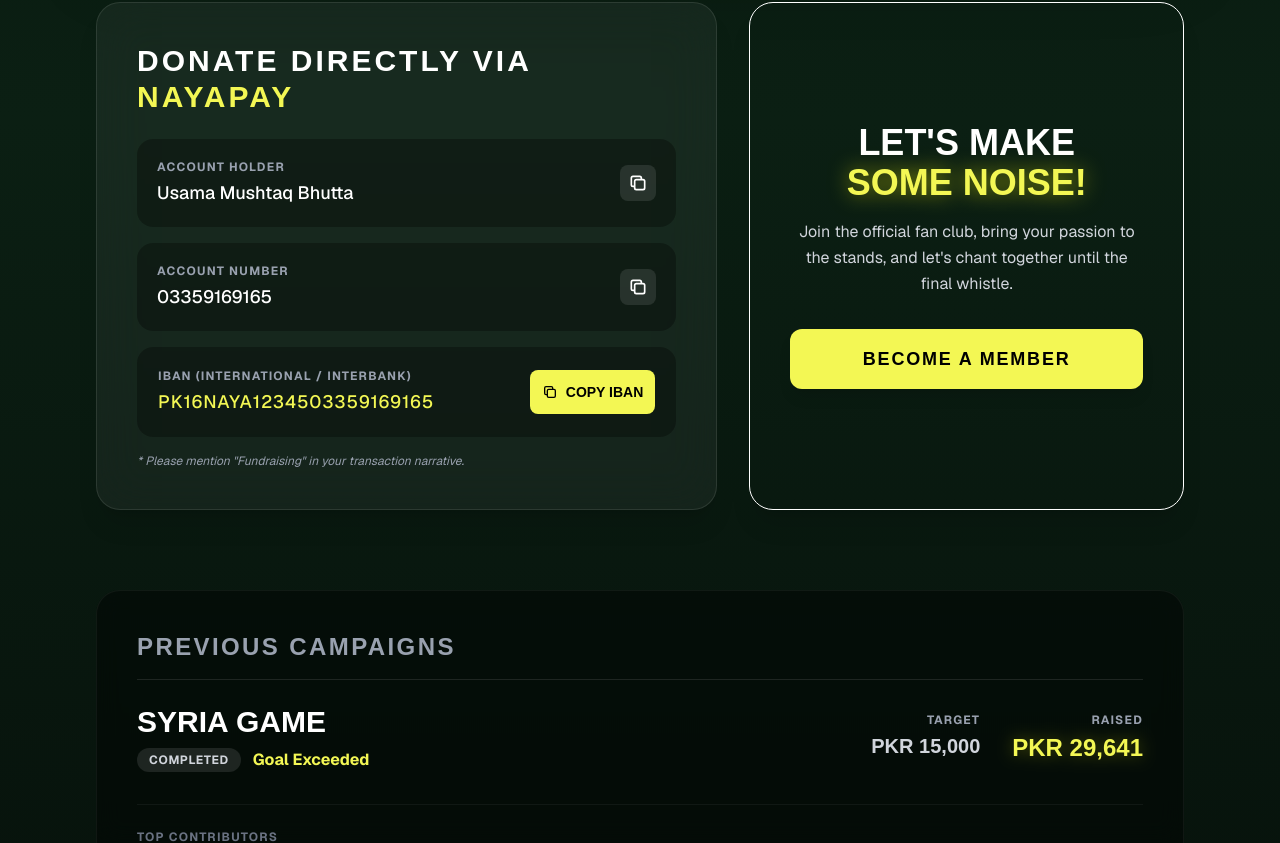
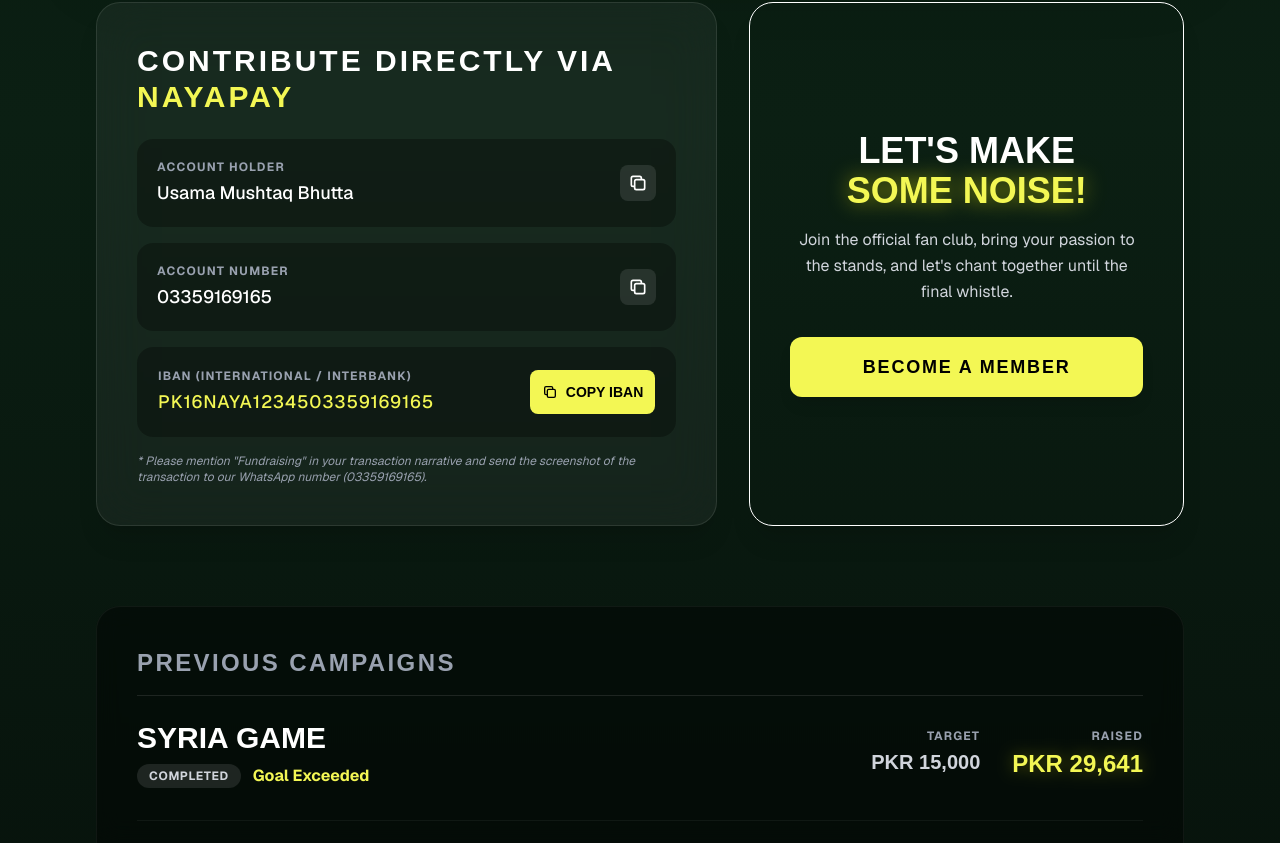
Before and after one commit to IamTalha-Sajid/ultra-shaheens, a Next.js app: page /fundraising in a window 1280 px wide. Shown: the part 1407-2250 px from the top of the page. Built offline with nearby package versions, Linux system fonts and the light colour scheme.

Commit message:
Changed the post-transaction message and asked contributors to send the screeenshot of payment to us via WhatsApp. Also, donation/donate has been changed to contribution/contribute at all places.

```diff
--- a/src/app/fundraising/page.tsx
+++ b/src/app/fundraising/page.tsx
@@ -180,11 +180,11 @@
           </div>
         </div>
 
-        {/* BANK DETAILS / HOW TO DONATE GLASS CARD */}
+        {/* BANK DETAILS / HOW TO CONTRIBUTE GLASS CARD */}
         <div className="grid grid-cols-1 lg:grid-cols-12 gap-8 mb-20 relative z-10">
           <div className="lg:col-span-7 bg-white/5 backdrop-blur-xl border border-white/10 p-8 sm:p-10 rounded-3xl shadow-xl">
             <h3 className="text-2xl sm:text-3xl font-bold text-white mb-6 uppercase tracking-widest" style={{ fontFamily: '"din-condensed", sans-serif' }}>
-              Donate directly via <span className="text-canary">Nayapay</span>
+              Contribute directly via <span className="text-canary">Nayapay</span>
             </h3>
 
             <div className="space-y-4">
@@ -219,7 +219,7 @@
                 </button>
               </div>
 
-              <p className="text-xs text-gray-400 mt-4 italic">* Please mention "Fundraising" in your transaction narrative.</p>
+              <p className="text-xs text-gray-400 mt-4 italic">* Please mention "Fundraising" in your transaction narrative and send the screenshot of the transaction to our WhatsApp number (03359169165).</p>
             </div>
           </div>
 
```
